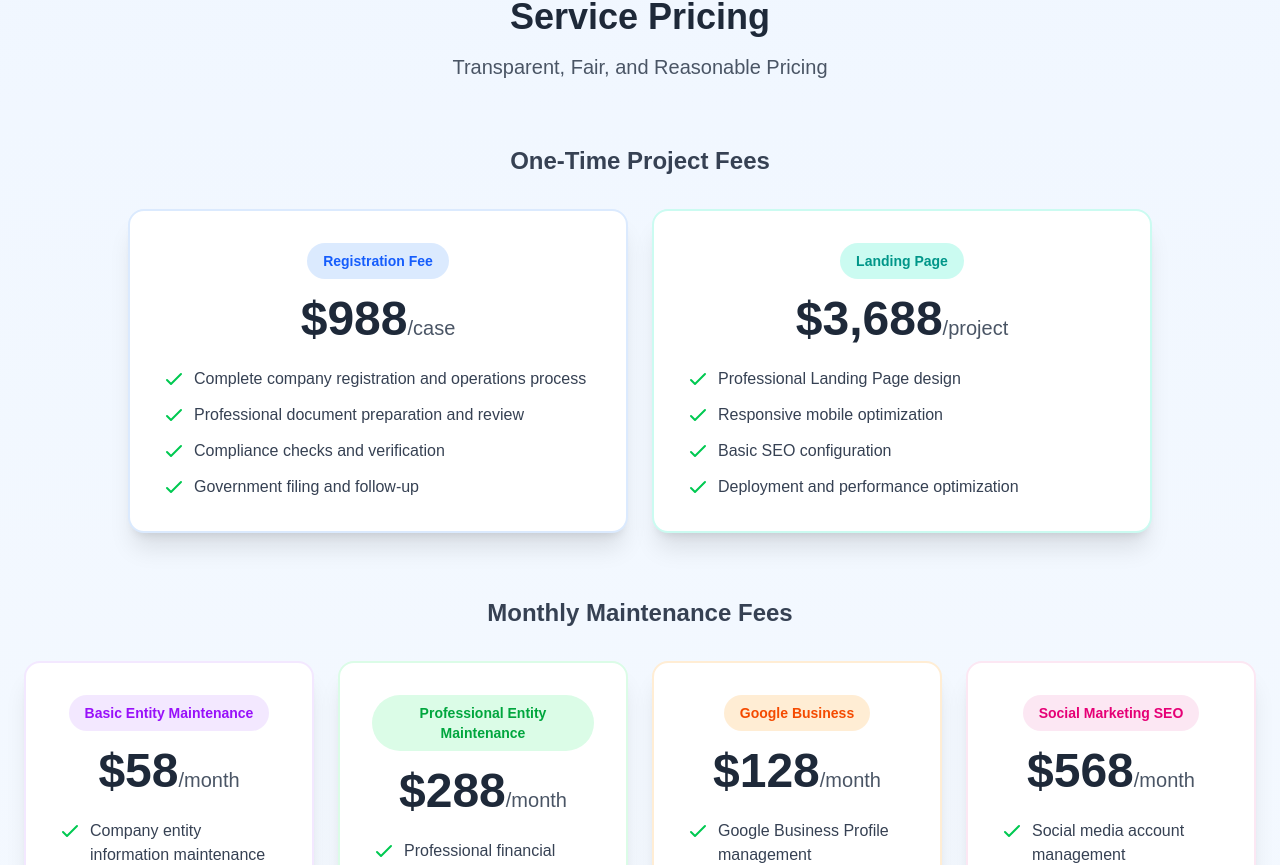
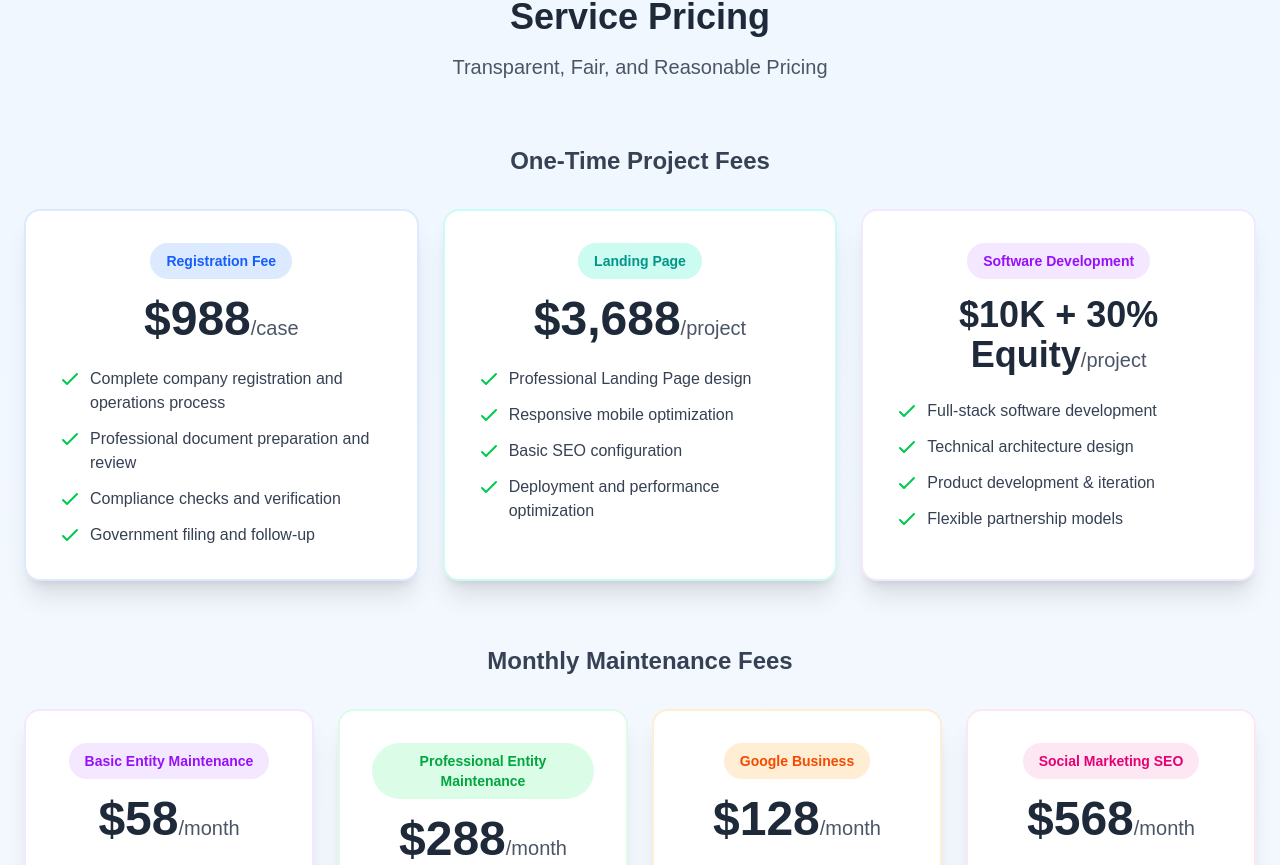
Before and after one commit to dotku/us-business-service, a Next.js app: page /en in a window 1280 px wide. Shown: the part 503-1368 px from the top of the page. Built offline with nearby package versions, Linux system fonts and the light colour scheme.

Commit message:
add software development pacakge

```diff
--- a/app/[lang]/page.tsx
+++ b/app/[lang]/page.tsx
@@ -31,7 +31,12 @@ export default function Home() {
                   className="rounded-full sm:w-12 sm:h-12"
                 />
               </div>
-              <span className="text-xl sm:text-2xl font-bold">{t.nav.company}</span>
+              <div className="flex flex-col -space-y-0.5">
+                <span className="text-2xl sm:text-3xl font-bold leading-tight">{t.nav.company}</span>
+                {language === 'zh' && (
+                  <span className="text-[10px] sm:text-xs text-blue-100 tracking-wide">JY Business Services</span>
+                )}
+              </div>
             </Link>
 
             {/* Desktop Navigation */}
@@ -155,11 +160,11 @@ export default function Home() {
         </div>
 
         {/* One-time Fees */}
-        <div className="max-w-5xl mx-auto mb-12 sm:mb-16">
+        <div className="max-w-7xl mx-auto mb-12 sm:mb-16">
           <h4 className="text-xl sm:text-2xl font-bold text-gray-700 mb-6 sm:mb-8 text-center px-4">
             {t.pricing.oneTime.title}
           </h4>
-          <div className="grid grid-cols-1 md:grid-cols-2 gap-4 sm:gap-6">
+          <div className="grid grid-cols-1 md:grid-cols-2 lg:grid-cols-3 gap-4 sm:gap-6">
             {/* Case Fee */}
             <div className="bg-white rounded-2xl shadow-xl p-6 sm:p-8 border-2 border-blue-100 hover:border-blue-300 transition-colors">
               <div className="text-center">
@@ -207,6 +212,41 @@ export default function Home() {
                 </div>
                 <ul className="text-left space-y-3 text-gray-700 text-sm sm:text-base">
                   {t.pricing.oneTime.landingPage.features.map((feature, index) => (
+                    <li key={index} className="flex items-start">
+                      <svg
+                        className="w-5 h-5 sm:w-6 sm:h-6 text-green-500 mr-2 shrink-0"
+                        fill="none"
+                        stroke="currentColor"
+                        viewBox="0 0 24 24"
+                      >
+                        <path
+                          strokeLinecap="round"
+                          strokeLinejoin="round"
+                          strokeWidth="2"
+                          d="M5 13l4 4L19 7"
+                        ></path>
+                      </svg>
+                      {feature}
+                    </li>
+                  ))}
+                </ul>
+              </div>
+            </div>
+
+            {/* Software Development */}
+            <div className="bg-white rounded-2xl shadow-xl p-6 sm:p-8 border-2 border-purple-100 hover:border-purple-300 transition-colors">
+              <div className="text-center">
+                <div className="inline-block bg-purple-100 text-purple-600 px-4 py-2 rounded-full text-sm font-semibold mb-4">
+                  {t.pricing.oneTime.softwareDev.badge}
+                </div>
+                <div className="mb-6">
+                  <span className="text-3xl sm:text-4xl font-bold text-gray-800">
+                    {t.pricing.oneTime.softwareDev.price}
+                  </span>
+                  <span className="text-gray-600 text-lg sm:text-xl">{t.pricing.oneTime.softwareDev.unit}</span>
+                </div>
+                <ul className="text-left space-y-3 text-gray-700 text-sm sm:text-base">
+                  {t.pricing.oneTime.softwareDev.features.map((feature, index) => (
                     <li key={index} className="flex items-start">
                       <svg
                         className="w-5 h-5 sm:w-6 sm:h-6 text-green-500 mr-2 shrink-0"
--- a/app/[lang]/partners/page.tsx
+++ b/app/[lang]/partners/page.tsx
@@ -22,7 +22,12 @@ export default function Partners() {
               <div className="bg-white p-1 rounded-full shadow-sm">
                 <Image src="/jytech-logo.png" alt={t.nav.company} width={40} height={40} className="rounded-full sm:w-12 sm:h-12" />
               </div>
-              <span className="text-xl sm:text-2xl font-bold text-gray-800">{t.nav.company}</span>
+              <div className="flex flex-col -space-y-0.5">
+                <span className="text-2xl sm:text-3xl font-bold text-gray-800 leading-tight">{t.nav.company}</span>
+                {language === 'zh' && (
+                  <span className="text-[10px] sm:text-xs text-gray-500 tracking-wide">JY Business Services</span>
+                )}
+              </div>
             </Link>
 
             {/* Desktop Navigation */}
--- a/translations/home.ts
+++ b/translations/home.ts
@@ -41,6 +41,17 @@ export const homeTranslations = {
             "响应式移动端适配",
             "SEO 基础优化配置",
             "部署与性能优化",
+          ],
+        },
+        softwareDev: {
+          badge: "软件研发外包",
+          price: "$10K + 30% 股权",
+          unit: "/项目",
+          features: [
+            "全栈软件开发服务",
+            "技术架构设计与实施",
+            "产品开发与迭代",
+            "灵活的合作模式选择",
           ],
         },
       },
@@ -187,7 +198,7 @@ export const homeTranslations = {
       quickLinks: "快速链接",
       services: "服务内容",
       pricing: "价格方案",
-      partners: "US Partner Program",
+      partners: "合伙人项目",
       contact: "联系我们",
       contactInfo: {
         title: "联系我们",
@@ -241,6 +252,17 @@ export const homeTranslations = {
             "Responsive mobile optimization",
             "Basic SEO configuration",
             "Deployment and performance optimization",
+          ],
+        },
+        softwareDev: {
+          badge: "Software Development",
+          price: "$10K + 30% Equity",
+          unit: "/project",
+          features: [
+            "Full-stack software development",
+            "Technical architecture design",
+            "Product development & iteration",
+            "Flexible partnership models",
           ],
         },
       },
```
